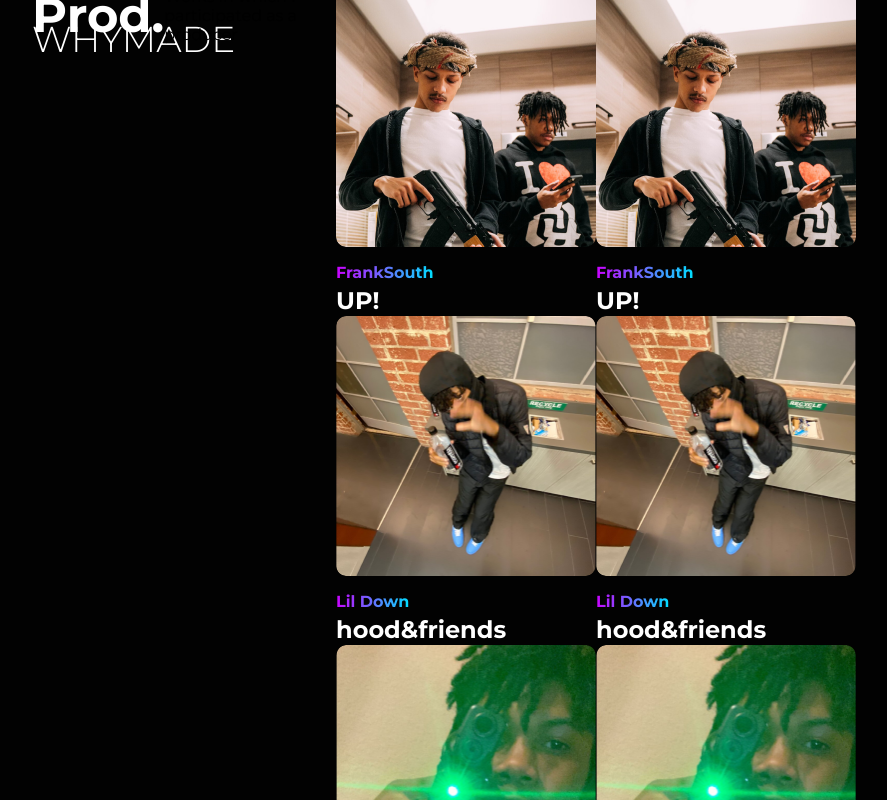
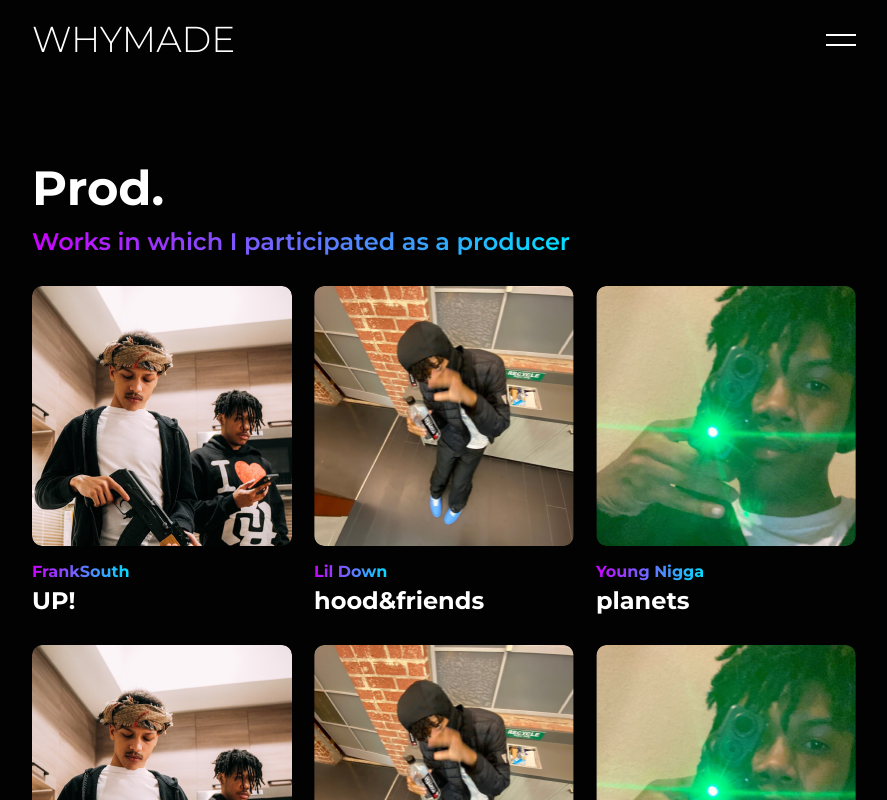
Before and after one commit to bugmak4rs/whymade-beats-store, a React (Create React App) app: page /prod in a window 1280 px wide. Shown: the top 800 px of the page, without its empty margins (196-1083 px from the left). Built offline with nearby package versions, Linux system fonts and the light colour scheme.

Commit message:
feat: add style for description and cards

```diff
--- a/src/pages/Prod/Prod.module.scss
+++ b/src/pages/Prod/Prod.module.scss
@@ -6,15 +6,12 @@
 
 .container {
   display: flex;
+  flex-direction: column;
   justify-content: center;
-  flex-direction: column;
   @include section_container;
-  height: 100vh;
 }
 
 .offset {
-  display: flex;
-  justify-content: space-between;
   @include offset;
 }
 
@@ -24,3 +21,22 @@
   line-height: 120%;
   color: var(--white);
 }
+
+.description {
+  margin: 10px 0 0 0;
+  width: max-content;
+  font-weight: 600;
+  font-size: 24px;
+  line-height: 120%;
+  background-image: var(--gradient);
+  -webkit-background-clip: text;
+  -webkit-text-fill-color: transparent;
+  background-clip: text;
+  text-fill-color: transparent;
+}
+
+.cards {
+  display: flex;
+  justify-content: space-between;
+  margin: 30px 0 0 0;
+}
```
